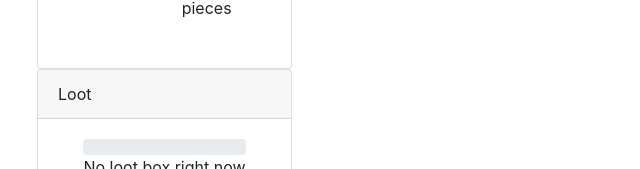
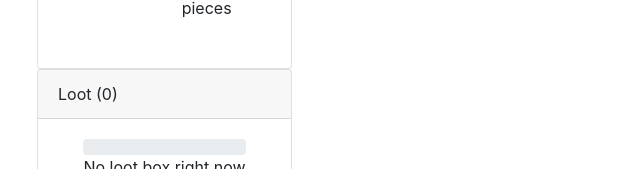
Before and after one commit to sitnaltax/loot-box-clicker, an Angular app: page / in a window 1280 px wide. Shown: the part 1151-1320 px from the top of the page, without its empty margins (48-688 px from the left). Built offline with nearby package versions, Linux system fonts and the light colour scheme.

Commit message:
Added loot box count display

```diff
--- a/src/app/loot-box/loot-box-display.component.html
+++ b/src/app/loot-box/loot-box-display.component.html
@@ -1,6 +1,6 @@
 <div class="card">
     <div class="card-header">
-        Loot
+        Loot ({{getLootBoxCount()}})
     </div>
     <div class="card-body mx-auto">
         <div class="progress">
--- a/src/app/loot-box/loot-box-display.component.ts
+++ b/src/app/loot-box/loot-box-display.component.ts
@@ -29,6 +29,10 @@ export class LootBoxDisplayComponent implements OnInit {
 
     getCurrentlyOpeningBox(): IShopItem {
         return this._lootBoxService.getCurrentlyOpeningBox();
+    }
+
+    getLootBoxCount(): number {
+        return this._lootBoxService.getLootBoxCount();
     }
 
     animationStarted(event: AnimationEvent) {
--- a/src/app/loot-box/loot-box-service.ts
+++ b/src/app/loot-box/loot-box-service.ts
@@ -46,6 +46,10 @@ export class LootBoxService {
         return this.currentlyOpeningBox;
     }
 
+    getLootBoxCount(): number {
+        return this.lootBoxList.length;
+    }
+
     openBox() {
         if (this.lootBoxList.length == 0) {
             return;
```
